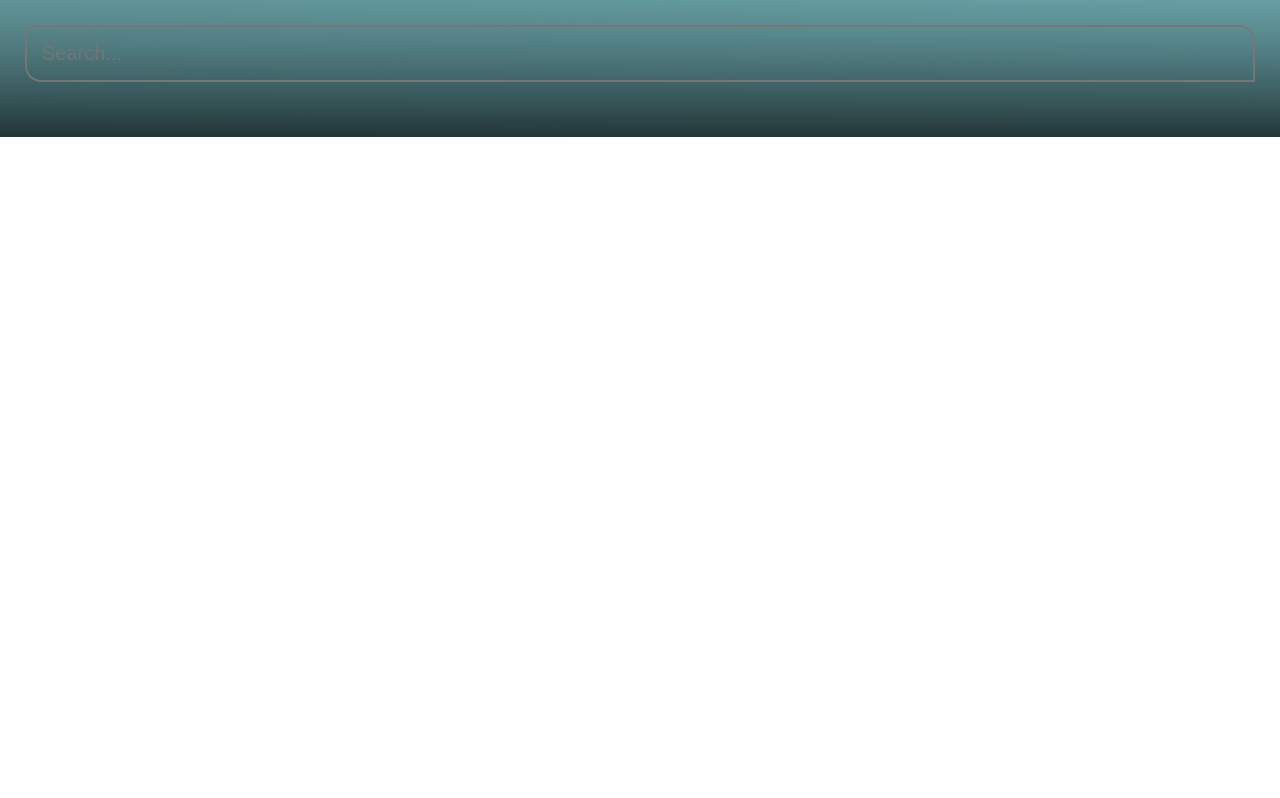
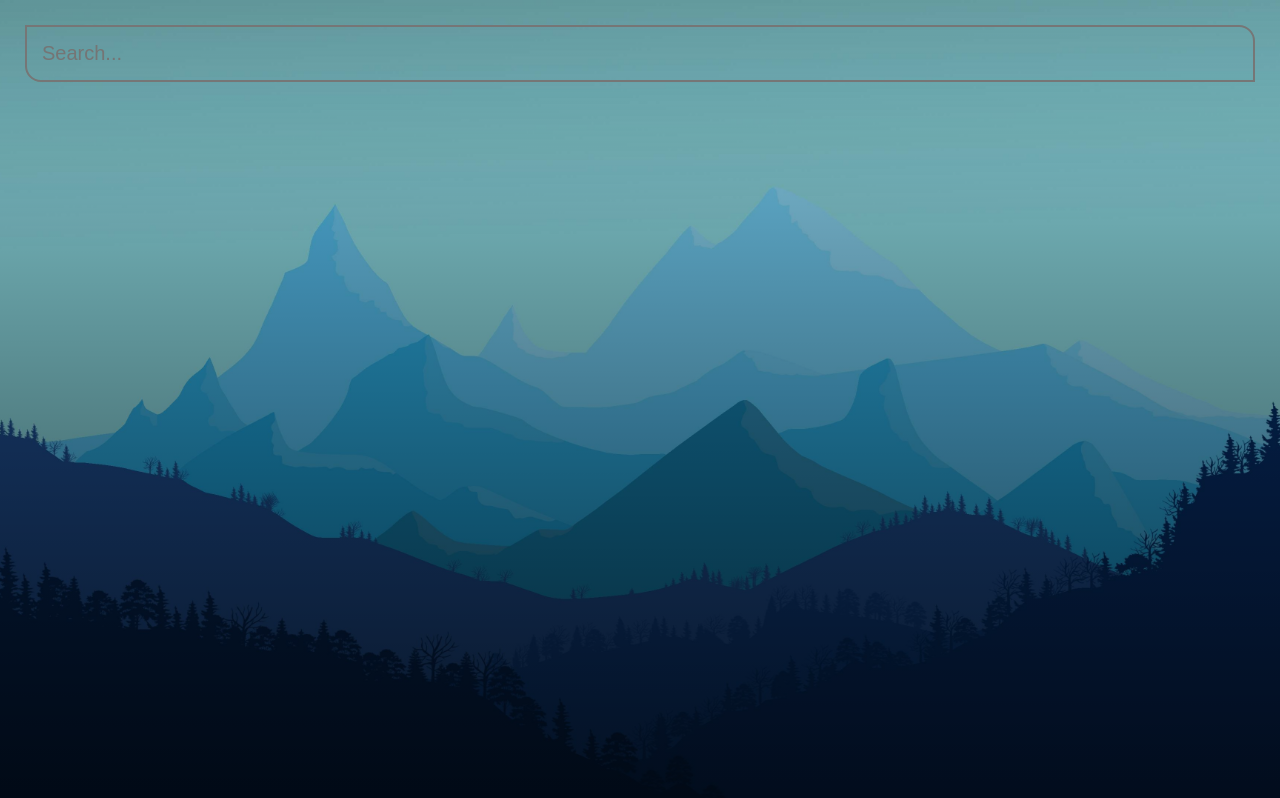
Before and after one commit to AbhayAbe/World-Weather-React, a React (Create React App) app: page / in a window 1280 px wide. Built offline with nearby package versions, Linux system fonts and the light colour scheme.

Commit message:
Update App.css

```diff
--- a/src/App.css
+++ b/src/App.css
@@ -1,5 +1,6 @@
 body {
   position: relative;
+  overflow: hidden;
 }
 * {
   margin: 0;
@@ -10,15 +11,15 @@ body {
 #app {
   background-image: url("./images/warm-bg.jpg");
   background-size: cover;
-  /*background-position: bottom;*/
+  background-position: bottom;
 }
 #app.cold {
   background-image: url("./images/cold-bg.jpg");
   background-size: cover;
-  /*background-position: bottom;*/
+  background-position: bottom;
 }
 main {
-  max-height: 100vh;
+  min-height: 100vh;
   padding: 25px;
   background-image: linear-gradient(
     to bottom,
```
